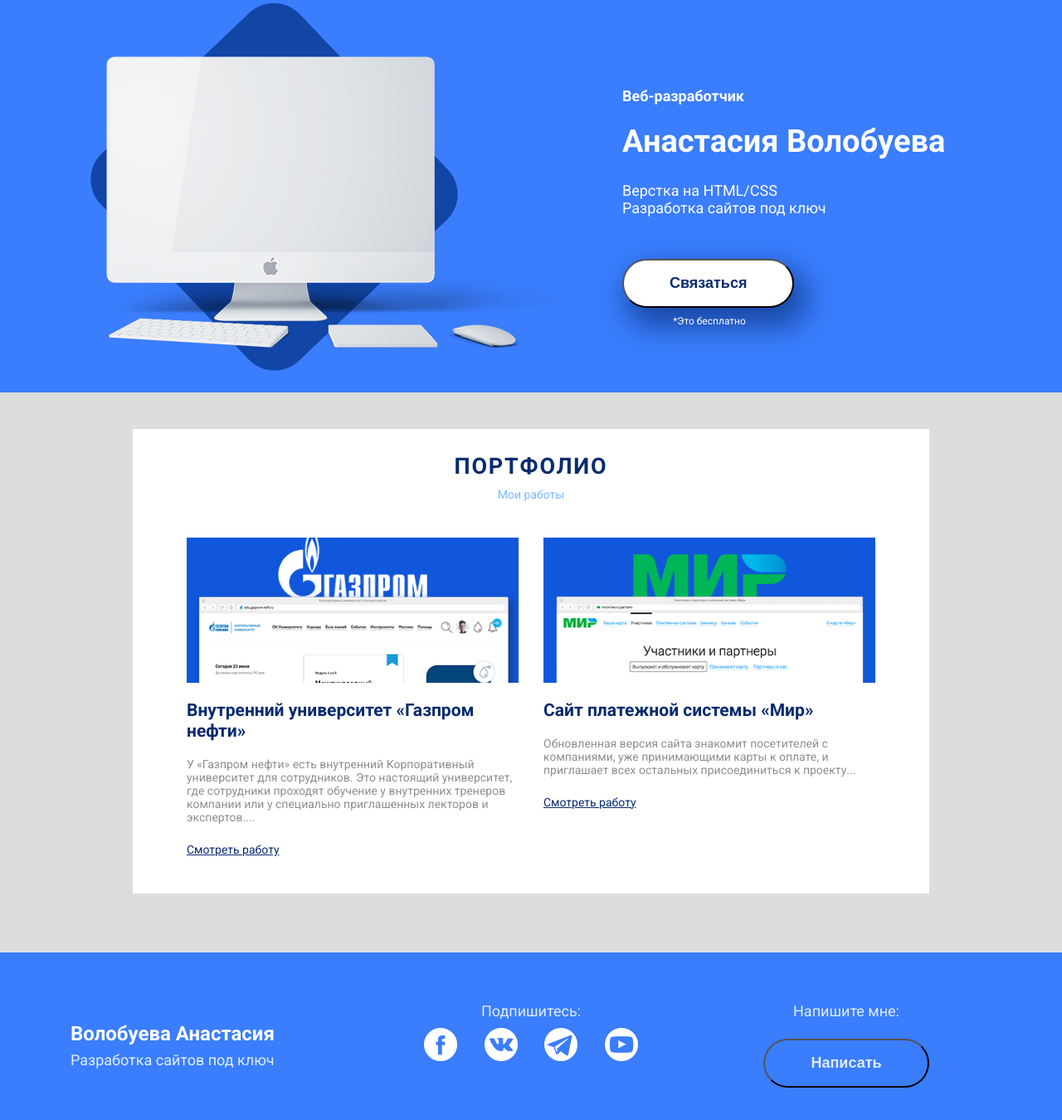
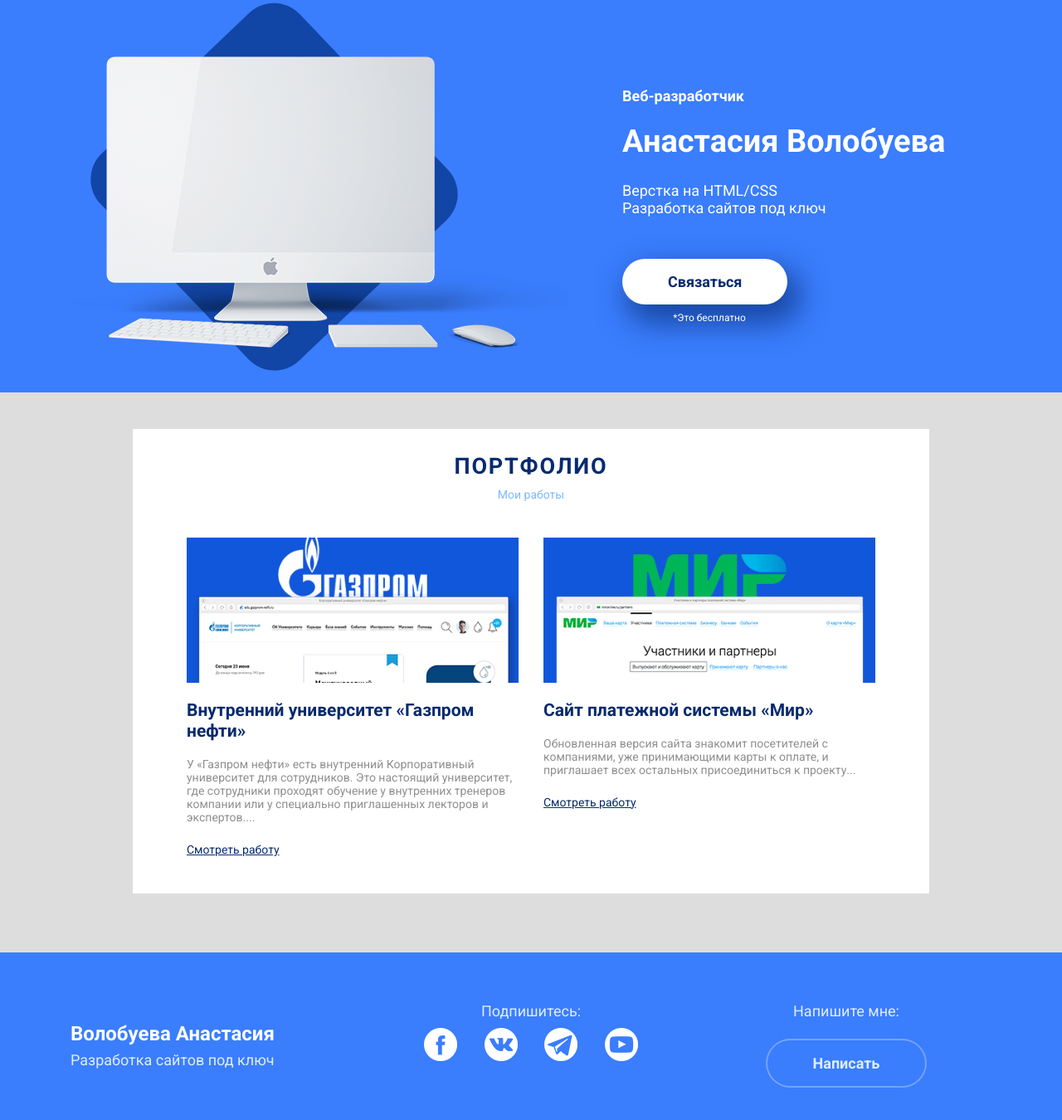
Before and after one commit to Anastasiya6854/Anastasiya6854.github.io, a plain HTML site: page index.html in a window 1280 px wide. Shown: the part 56-1406 px from the top of the page at 83% size. Drawn offline with Linux system fonts and the light colour scheme.

Commit message:
Add files via upload

```diff
--- a/css/style.css
+++ b/css/style.css
@@ -46,6 +46,8 @@ header small {
 }
 
 .header-button {
+	display:inline-block;
+	text-decoration: none;
 	box-shadow: 10px 17px 34px 6px rgba(18, 61, 145, 0.83);
 	border-radius: 50px;
 	background-color: #ffffff;
@@ -145,6 +147,9 @@ footer {
 }
 
 .footer-button {
+	display:inline-block;
+	text-decoration: none;
+	border: 2px solid rgba(250,250,250,0.3);;
 	border-radius: 50px;
 	background-color: #3a7dfd;
 	color: #deedfe;;
--- a/index.html
+++ b/index.html
@@ -34,7 +34,7 @@
 						<h1 class="header-title">Анастасия Волобуева</h1>
 						<p class="header-subtitle">Верстка на HTML/CSS <br>Разработка сайтов под ключ</p>
 						<div class="header-button-block">
-							<button class="header-button">Связаться</button>
+							<a href="https://vk.me/id72772625"class="header-button">Связаться</a>
 							<small>*Это бесплатно</small>
 						</div>
 					</div>
@@ -92,7 +92,7 @@
 					<div class="col-block">
 						<div class="footer-contacts">
 							<p class="footer-p">Напишите мне:</p>
-							<button class="footer-button">Написать</button>
+							<a href="https://vk.me/id72772625" class="footer-button">Написать</a>
 						</div>
 					</div>
 				</div>
```
Lines whose indentation alone changed are shown as unchanged.
